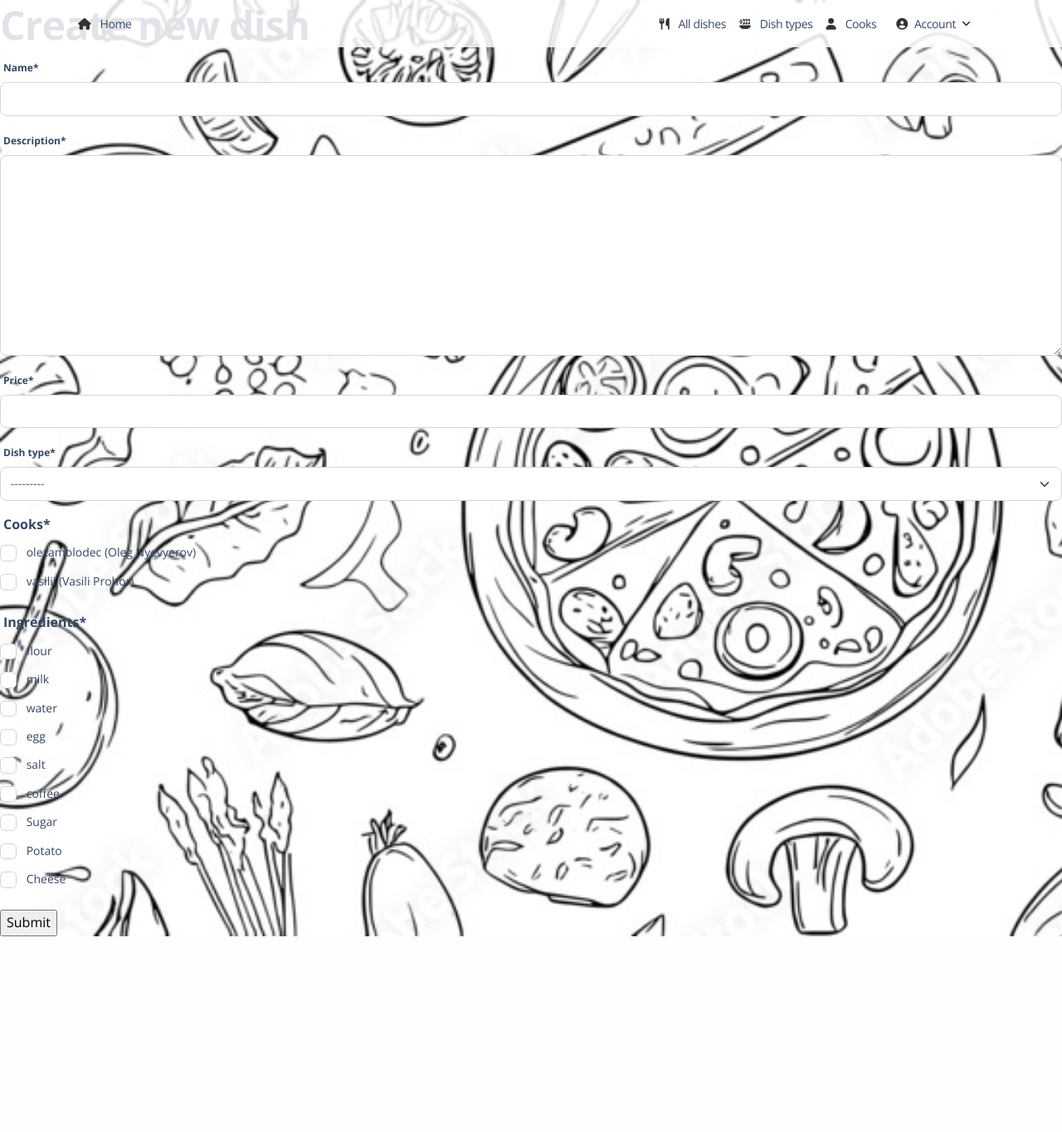
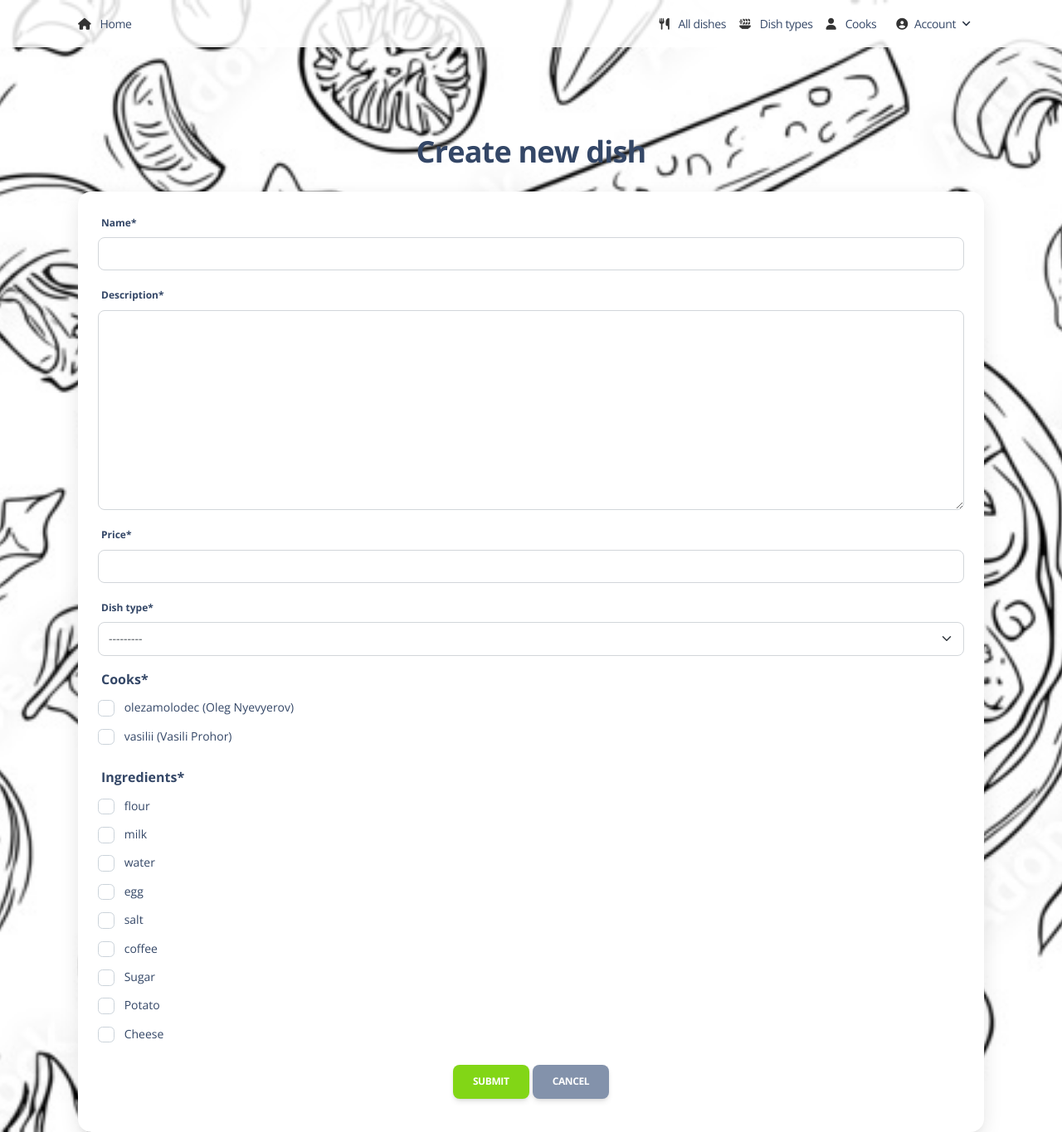
Before and after one commit to onyevyerov/restaurant-kitchen-service, a Django app: page /dishes/create/ in a window 1280 px wide. Shown: the whole page at 83% size. Before the commit the page ends 1129 px from the top, so only its background shows below. Run offline with Django 4.2, Linux system fonts and the light colour scheme; a user stored in the database is signed in; data comes from the database, SQL or seed files in the repository; some libraries are stand-ins or nearby versions.

Commit message:
style: Make dish_form.page more attractive

```diff
--- a/templates/kitchen/dish_form.html
+++ b/templates/kitchen/dish_form.html
@@ -2,16 +2,29 @@
 {% load crispy_forms_filters %}
 
 {% block content %}
-  <h1>
+  <div class="container mt-9">
+    <h2 class="text-center m-md-4">
       {% if object %}
           Update dish: {{ dish.name }}
       {% else %}
           Create new dish
       {% endif %}
-  </h1>
-  <form method="post" action="">
-    {% csrf_token %}
-    {{ form|crispy }}
-  <input type="submit" value="Submit">
-  </form>
+    </h2>
+    <div class="card shadow-lg">
+      <div class="card-body">
+        <form method="post" action="">
+          {% csrf_token %}
+          {% if form.errors %}
+              {{ error }}
+          {% endif %}
+          {{ form|crispy }}
+          <div class="text-center mt-3">
+            <input type="submit" class="btn btn-success btn-lh" value="Submit">
+            <input type="button" class="btn btn-secondary btn-lh" value="Cancel" onclick="window.history.back();">
+          </div>
+        </form>
+      </div>
+    </div>
+  </div>
+
 {% endblock %}
```
